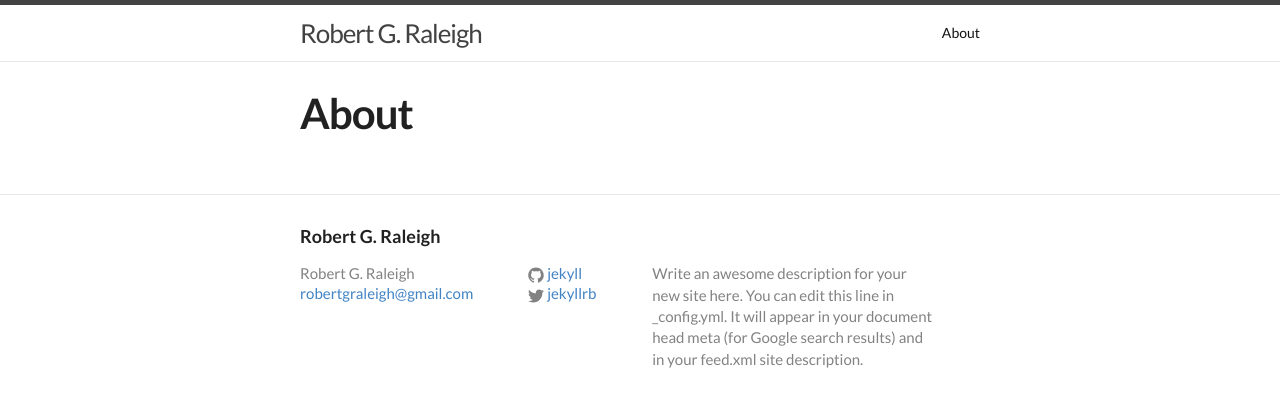
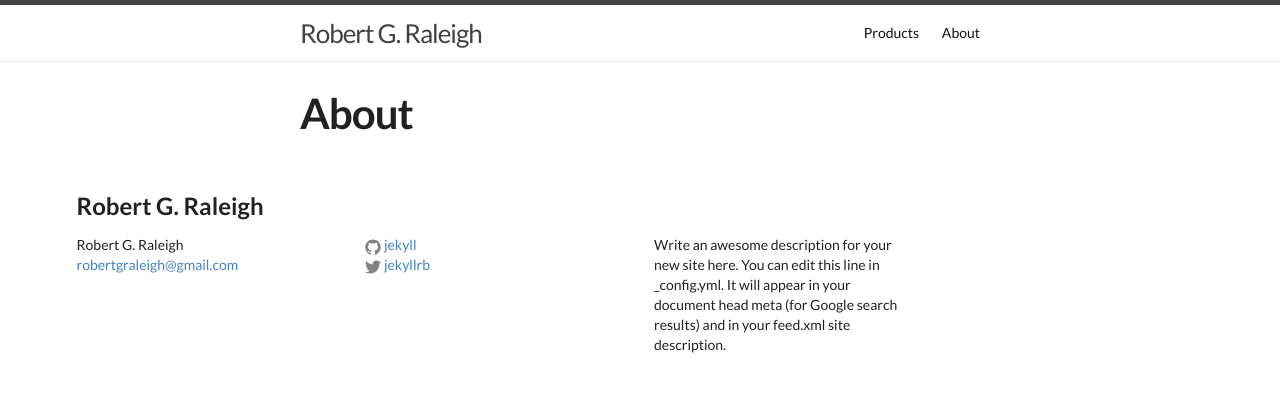
Before and after one commit to robertgraleigh/robertgraleigh.github.io, a Jekyll site: the page built from about/index.html, in a window 1280 px wide. Shown: the top 407 px of the page. Built offline with Jekyll 4.4.1, drawn with Linux system fonts in a browser that asks for light colours.

Commit message:
added products page

```diff
--- a/_includes/footer.html
+++ b/_includes/footer.html
@@ -1,18 +1,18 @@
-<footer class="site-footer">
+<footer class="">
 
-  <div class="wrapper">
+  <div class="ui container">
 
-    <h2 class="footer-heading">{{ site.title }}</h2>
+    <h2 class="ui header">{{ site.title }}</h2>
 
-    <div class="footer-col-wrapper">
-      <div class="footer-col footer-col-1">
+    <div class="ui stackable inverted divided equal height stackable grid">
+      <div class="four wide column">
         <ul class="contact-list">
           <li>{{ site.title }}</li>
           <li><a href="mailto:{{ site.email }}">{{ site.email }}</a></li>
         </ul>
       </div>
 
-      <div class="footer-col footer-col-2">
+      <div class="four wide column">
         <ul class="social-media-list">
           {% if site.github_username %}
           <li>
@@ -28,7 +28,7 @@
         </ul>
       </div>
 
-      <div class="footer-col footer-col-3">
+      <div class="four wide column">
         <p>{{ site.description }}</p>
       </div>
     </div>
--- a/_includes/head.html
+++ b/_includes/head.html
@@ -8,6 +8,7 @@
 
   <link rel="stylesheet" href="{{ "/css/main.css" | prepend: site.baseurl }}">
 	<link rel="stylesheet" href="{{ "/css/semantic.min.css" | prepend: site.baseurl }}">
+	<link rel="stylesheet" href="{{ "/css/rgr.css" | prepend: site.baseurl }}">
   <link rel="canonical" href="{{ page.url | replace:'index.html','' | prepend: site.baseurl | prepend: site.url }}">
   <link rel="alternate" type="application/rss+xml" title="{{ site.title }}" href="{{ "/feed.xml" | prepend: site.baseurl | prepend: site.url }}">
 </head>
--- a/css/rgr.css
+++ b/css/rgr.css
@@ -0,0 +1,5 @@
+#home-header {
+	background-image: url(http://loremflickr.com/1200/768/portland");
+	background-attachment: fixed;
+	background-size: cover;
+}
```
Also changed, not shown: index.html (+7 -2 lines), products/index.html (added, +17 -0 lines).
